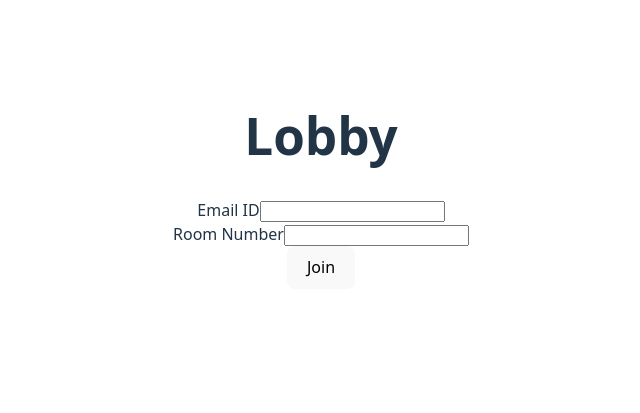
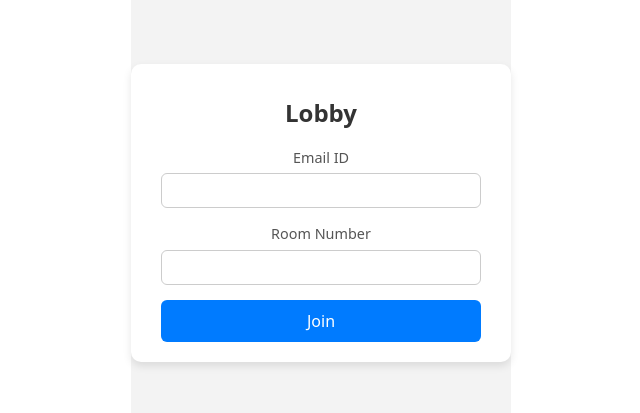
Before and after one commit to Neyolim/p2p-webrtc, a React (Vite) app in the folder client/: page / in a window 1280 px wide. Shown: the part 219-632 px from the top of the page, without its empty margins (319-959 px from the left). Built offline with nearby package versions, Linux system fonts and the light colour scheme; no server answers.

Commit message:
Add styling for Lobby and Room components with CSS files

```diff
--- a/client/src/screens/Lobby.jsx
+++ b/client/src/screens/Lobby.jsx
@@ -1,6 +1,7 @@
 import { useCallback, useState, useEffect } from "react";
 import { useSocket } from "../context/SocketProvider";
 import { useNavigate } from "react-router-dom";
+import "../styles/Lobby.css"
 
 function LobbyScreen() {
   const [email, setEmail] = useState("");
@@ -11,31 +12,30 @@ function LobbyScreen() {
 
   const handleSubmitForm = useCallback((e) => {
     e.preventDefault();
-    socket.emit('room:join', { email, room })
-
-  }, [email, room, socket])
+    socket.emit('room:join', { email, room });
+  }, [email, room, socket]);
 
   useEffect(() => {
     socket.on("room:join", (data) => {
       console.log(`Data from Backend ${data}`);
-    })
+    });
   }, [socket]);
 
   const handleJoinRoom = useCallback((data) => {
-    const { email, room } = data
-    // console.log(email, room)
-    navigate(`/room/${room}`)
-  }, [navigate])
+    const { email, room } = data;
+    navigate(`/room/${room}`);
+  }, [navigate]);
 
   useEffect(() => {
-    socket.on("room:join", handleJoinRoom)
+    socket.on("room:join", handleJoinRoom);
     return () => {
-      socket.off('room:join', handleJoinRoom)
-    }
-  }, [socket, handleJoinRoom])
+      socket.off("room:join", handleJoinRoom);
+    };
+  }, [socket, handleJoinRoom]);
 
   return (
-    <div>
+    <div className="lobby-container">
+      <div className="lobby-card">
         <h1>Lobby</h1>
         <form onSubmit={handleSubmitForm}>
           <label htmlFor="email">Email ID</label>
@@ -46,7 +46,6 @@ function LobbyScreen() {
             value={email}
             onChange={(e) => setEmail(e.target.value)}
           />
-        <br />
           <label htmlFor="room">Room Number</label>
           <input
             type="text"
@@ -55,9 +54,9 @@ function LobbyScreen() {
             value={room}
             onChange={(e) => setRoom(e.target.value)}
           />
-        <br />
           <button>Join</button>
         </form>
+      </div>
     </div>
   );
 }
--- a/client/src/screens/Room.jsx
+++ b/client/src/screens/Room.jsx
@@ -1,23 +1,33 @@
-import React, { useEffect, useCallback } from 'react'
-import { useSocket } from '../context/SocketProvider'
+import React, { useEffect, useCallback, useState } from "react";
+import { useSocket } from "../context/SocketProvider";
+import "../styles/Room.css";
 
 function RoomPage() {
   const socket = useSocket();
+  const [remoteSocketId, setRemoteSocketId] = useState(null);
 
   const handleUserJoined = useCallback(({ email, id }) => {
     console.log(`Email ${email} joined room`);
-    }, [])
+    setRemoteSocketId(id);
+  }, []);
 
   useEffect(() => {
     socket.on("user:joined", handleUserJoined);
 
     return () => {
-            socket.off("user:joined", handleUserJoined)
-        }
+      socket.off("user:joined", handleUserJoined);
+    };
   }, [socket, handleUserJoined]);
+
   return (
-        <div>Room Page</div>
-    )
+    <div className="room-container">
+      <div className="room-card">
+        <h1>Room Page</h1>
+        <h4>{remoteSocketId ? "Connected" : "No one in room"}</h4>
+        {remoteSocketId && <button className="call-btn">CALL</button>}
+      </div>
+    </div>
+  );
 }
 
-export default RoomPage
+export default RoomPage;
--- /dev/null
+++ b/client/src/styles/Lobby.css
@@ -0,0 +1,60 @@
+.lobby-container {
+  height: 100vh;
+  display: flex;
+  justify-content: center;
+  align-items: center;
+  background: #f3f3f3;
+}
+
+.lobby-card {
+  background: #fff;
+  padding: 20px 30px;
+  border-radius: 10px;
+  box-shadow: 0 4px 8px rgba(0, 0, 0, 0.1);
+  width: 320px;
+}
+
+.lobby-card h1 {
+  text-align: center;
+  margin-bottom: 20px;
+  font-size: 1.5rem;
+  color: #333;
+}
+
+.lobby-card form {
+  display: flex;
+  flex-direction: column;
+}
+
+.lobby-card label {
+  margin-bottom: 5px;
+  font-size: 0.9rem;
+  color: #555;
+}
+
+.lobby-card input {
+  padding: 8px 10px;
+  margin-bottom: 15px;
+  border: 1px solid #ccc;
+  border-radius: 6px;
+  outline: none;
+  font-size: 0.95rem;
+}
+
+.lobby-card input:focus {
+  border-color: #007bff;
+}
+
+.lobby-card button {
+  padding: 10px;
+  background: #007bff;
+  color: white;
+  border: none;
+  border-radius: 6px;
+  font-size: 1rem;
+  cursor: pointer;
+}
+
+.lobby-card button:hover {
+  background: #0056b3;
+}
--- /dev/null
+++ b/client/src/styles/Room.css
@@ -0,0 +1,42 @@
+.room-container {
+  display: flex;
+  justify-content: center;
+  align-items: center;
+  height: 100vh;
+  background: #eef2f7;
+  font-family: Arial, sans-serif;
+}
+
+.room-card {
+  background: #fff;
+  padding: 2rem;
+  border-radius: 12px;
+  box-shadow: 0px 4px 15px rgba(0, 0, 0, 0.15);
+  text-align: center;
+  width: 350px;
+}
+
+.room-card h1 {
+  margin-bottom: 1rem;
+  color: #333;
+}
+
+.room-card h4 {
+  margin-bottom: 1.5rem;
+  color: #555;
+}
+
+.call-btn {
+  background-color: #4cafef;
+  color: white;
+  padding: 10px 18px;
+  border: none;
+  border-radius: 8px;
+  cursor: pointer;
+  font-size: 1rem;
+  transition: background 0.2s ease-in-out;
+}
+
+.call-btn:hover {
+  background-color: #3a8cd5;
+}
```
Lines whose indentation alone changed are shown as unchanged.
